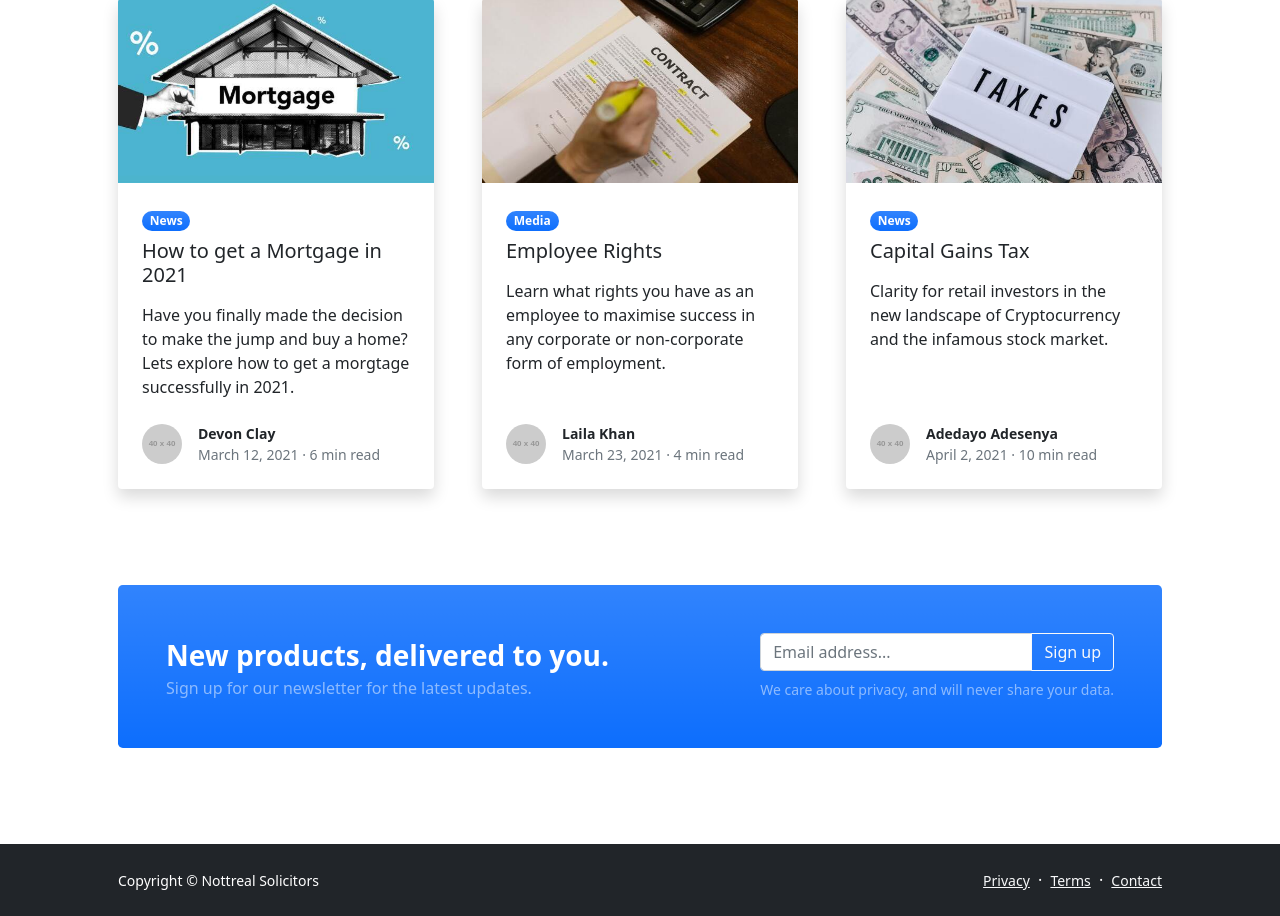
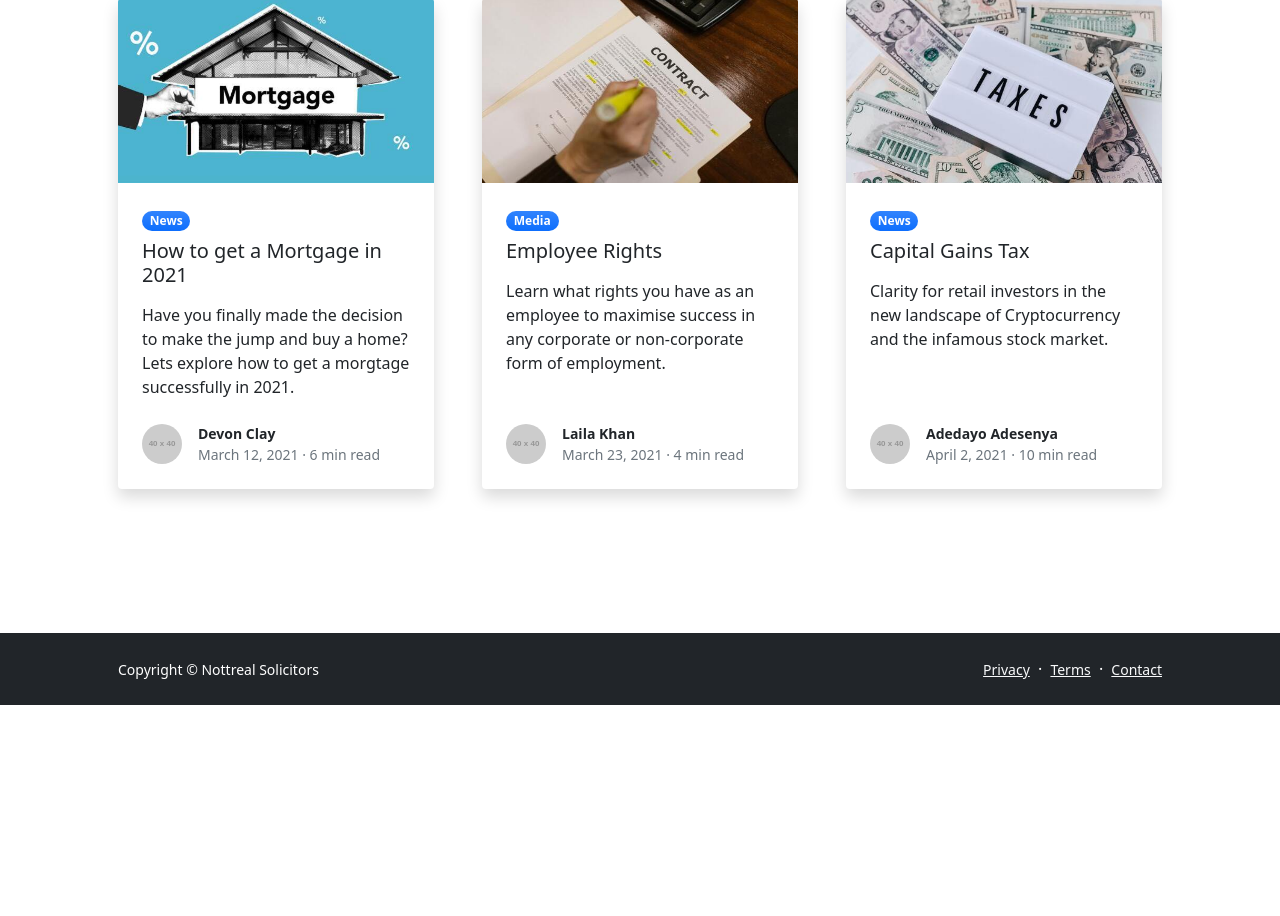
Before and after one commit to MAziz-0/Legal_site, a Flask app: page /about in a window 1280 px wide. Shown: the part 1454-2370 px from the top of the page. After the commit the page ends 2159 px from the top, so only its background shows below. Run offline with Flask 2, Linux system fonts and the light colour scheme; grey boxes labelled with a size stand in for pictures from a placeholder-image service; some libraries are stand-ins or nearby versions.

Commit message:
Removed call to action sign up

```diff
--- a/templates/base.html
+++ b/templates/base.html
@@ -170,22 +170,6 @@ I would highly highly recommend them!"</div>
                             </div>
                         </div>
                     </div>
-                    <!-- Call to action-->
-                    <aside class="bg-primary bg-gradient rounded-3 p-4 p-sm-5 mt-5">
-                        <div class="d-flex align-items-center justify-content-between flex-column flex-xl-row text-center text-xl-start">
-                            <div class="mb-4 mb-xl-0">
-                                <div class="fs-3 fw-bold text-white">New products, delivered to you.</div>
-                                <div class="text-white-50">Sign up for our newsletter for the latest updates.</div>
-                            </div>
-                            <div class="ms-xl-4">
-                                <div class="input-group mb-2">
-                                    <input class="form-control" type="text" placeholder="Email address..." aria-label="Email address..." aria-describedby="button-newsletter" />
-                                    <button class="btn btn-outline-light" id="button-newsletter" type="button">Sign up</button>
-                                </div>
-                                <div class="small text-white-50">We care about privacy, and will never share your data.</div>
-                            </div>
-                        </div>
-                    </aside>
                 </div>
             </section>
         </main>
```
